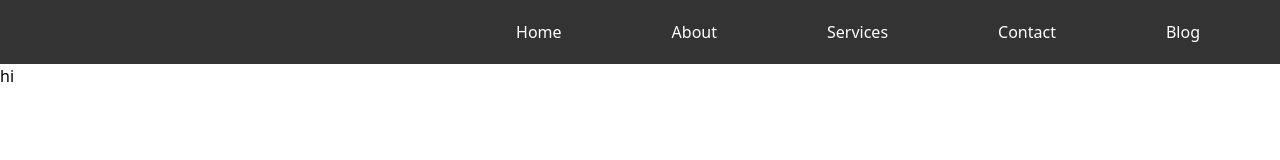
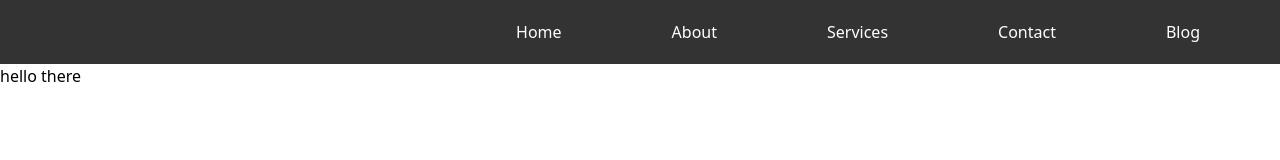
Before and after one commit to rohanharugop/LEportal, a React (Create React App) app: page / in a window 1280 px wide. Shown: the top 160 px of the page. Built offline with nearby package versions, Linux system fonts and the light colour scheme.

Commit message:
testing branch

```diff
--- a/src/App.js
+++ b/src/App.js
@@ -3,7 +3,7 @@ function App() {
   return (
     <div>
       <HorizontalNav/>
-      <h1>hi </h1>
+      <h1>hello there</h1>
     </div>
   );
 }
```
